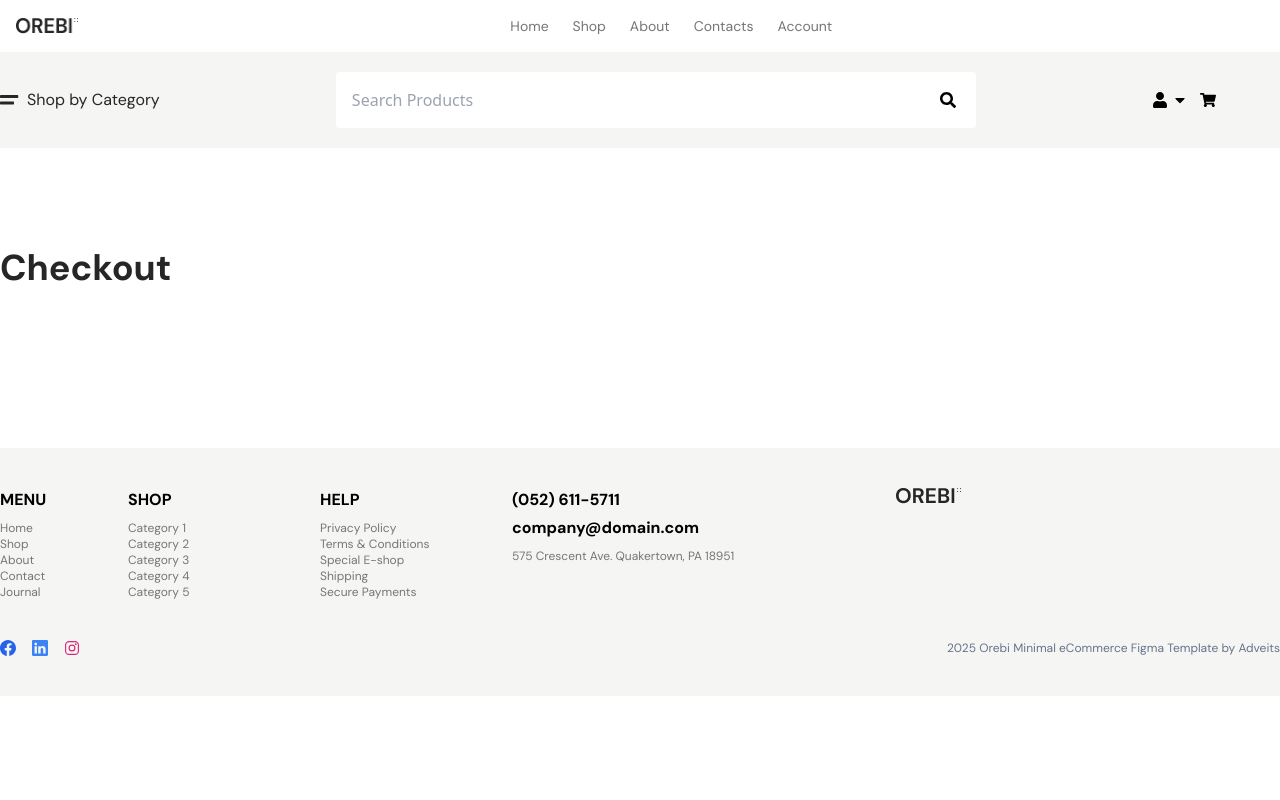
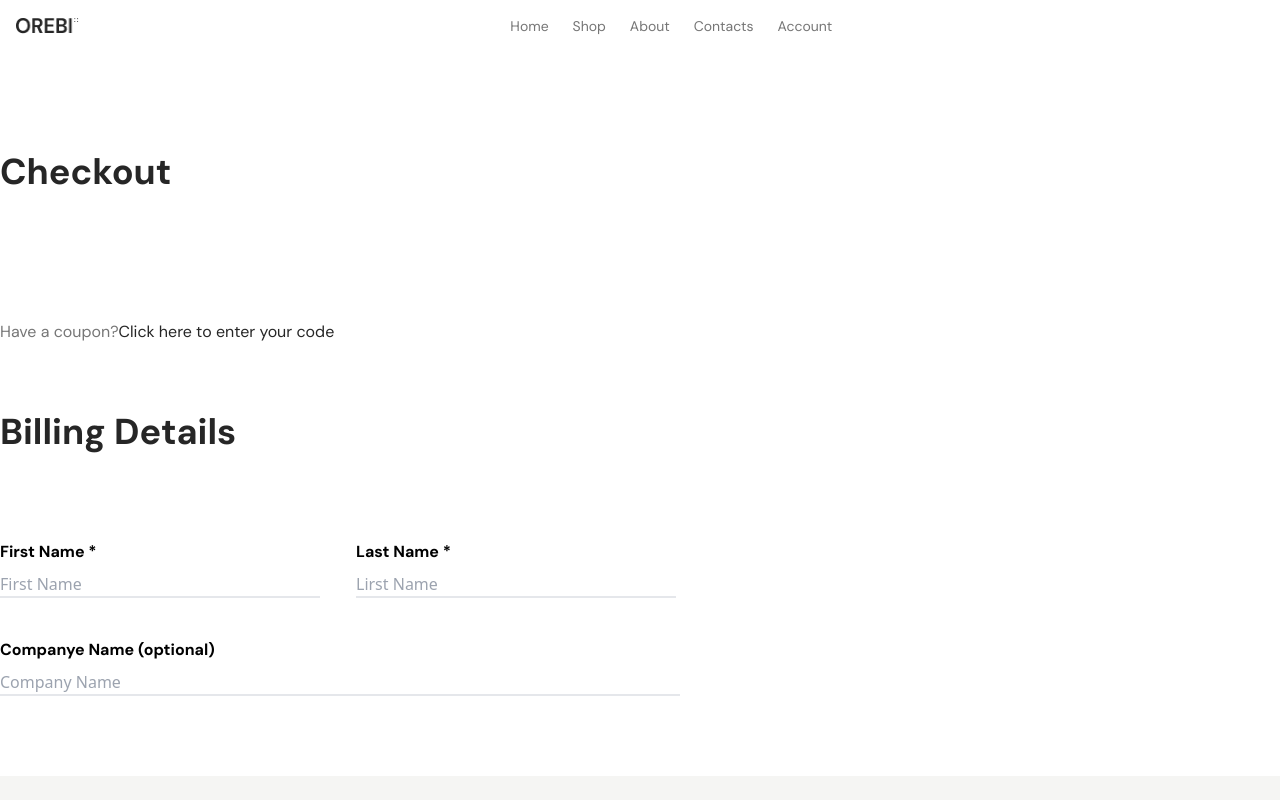
Before and after one commit to NH-Bappy/Orebi, a React (Vite) app: page /Checkout in a window 1280 px wide. Shown: the top 800 px of the page. Built offline with nearby package versions, Linux system fonts and the light colour scheme.

Commit message:
small change

```diff
--- a/index.html
+++ b/index.html
@@ -4,7 +4,7 @@
     <meta charset="UTF-8" />
     <link rel="icon" type="image/svg+xml" href="/vite.svg" />
     <meta name="viewport" content="width=device-width, initial-scale=1.0" />
-    <title>Vite + React</title>
+    <title>Orebi</title>
     <!-- google fonts -->
     <link rel="preconnect" href="https://fonts.googleapis.com">
 <link rel="preconnect" href="https://fonts.gstatic.com" crossorigin>
--- a/src/componants/RootLayout.jsx
+++ b/src/componants/RootLayout.jsx
@@ -1,6 +1,4 @@
-import React from 'react'
 import Nav from './Nav'
-import Category from './Category'
 import { Outlet } from 'react-router-dom'
 import Footer from './Footer'
 
@@ -8,7 +6,6 @@ const RootLayout = () => {
   return (
     <>
     <Nav/>
-    <Category/>
     <Outlet/>  {/* Nav,Category and Footer er mazkhane content lekhar jonno outlet use kori  */}
     <Footer/>
     </>
--- a/src/pages/Checkout.jsx
+++ b/src/pages/Checkout.jsx
@@ -7,7 +7,26 @@ const Checkout = () => {
     <>
     <div className="py-20">
         <Container>
-            <Text texts={"Checkout"} as={"h3"} className={"text-4xl font-bold pt-5 font-dmSans pb-20 text-DDC"}/>
+            <Text texts={"Checkout"} as={"h1"} className={"text-4xl font-bold pt-5 font-dmSans pb-20 text-DDC"}/>
+            <p className='font-dmSans text-mHC text-base py-12'><span className='text-mColor'>Have a coupon?</span>Click here to enter your code</p>
+            <Text texts={"Billing Details"} as={"h2"} className={"text-4xl font-bold pt-5 font-dmSans pb-20 text-DDC"}
+            />
+            <div className="flex gap-9">
+            <div className="border-b-2">
+            <p className='py-2 font-bold font-dmSans text-base'>First Name *</p>
+            <input type="text" placeholder='First Name' className='border-none w-80'/>
+            </div>
+
+            <div className="border-b-2">
+            <p className='py-2 font-bold font-dmSans text-base'>Last Name *</p>
+            <input type="text" placeholder='Lirst Name' className='border-none w-80'/>
+            </div>
+            </div>
+
+            <div className="border-b-2 pt-8 w-[680px]">
+            <p className='py-2 font-bold font-dmSans text-base'>Companye Name (optional)</p>
+            <input type="text" placeholder='Company Name' className='border-none w-[640px]'/>
+            </div>
         </Container>
     </div>
     </>
--- a/src/pages/ProductPage.jsx
+++ b/src/pages/ProductPage.jsx
@@ -42,7 +42,7 @@ const ProductPage = () => {
           </div>
           <div className="flex gap-4 pb-6">
           <Text texts={"SIZE :"} as={'p'} className={'text-base font-dmSans text-DDC font-semibold'}/>
-          <div className="flex w-28 h-6 border-2 items-center justify-between px-2 ">
+          <div className="flex w-28 h-6 border-2 items-center justify-between px-2">
             <Text
             texts={"S"}
             as={"h5"}
```
